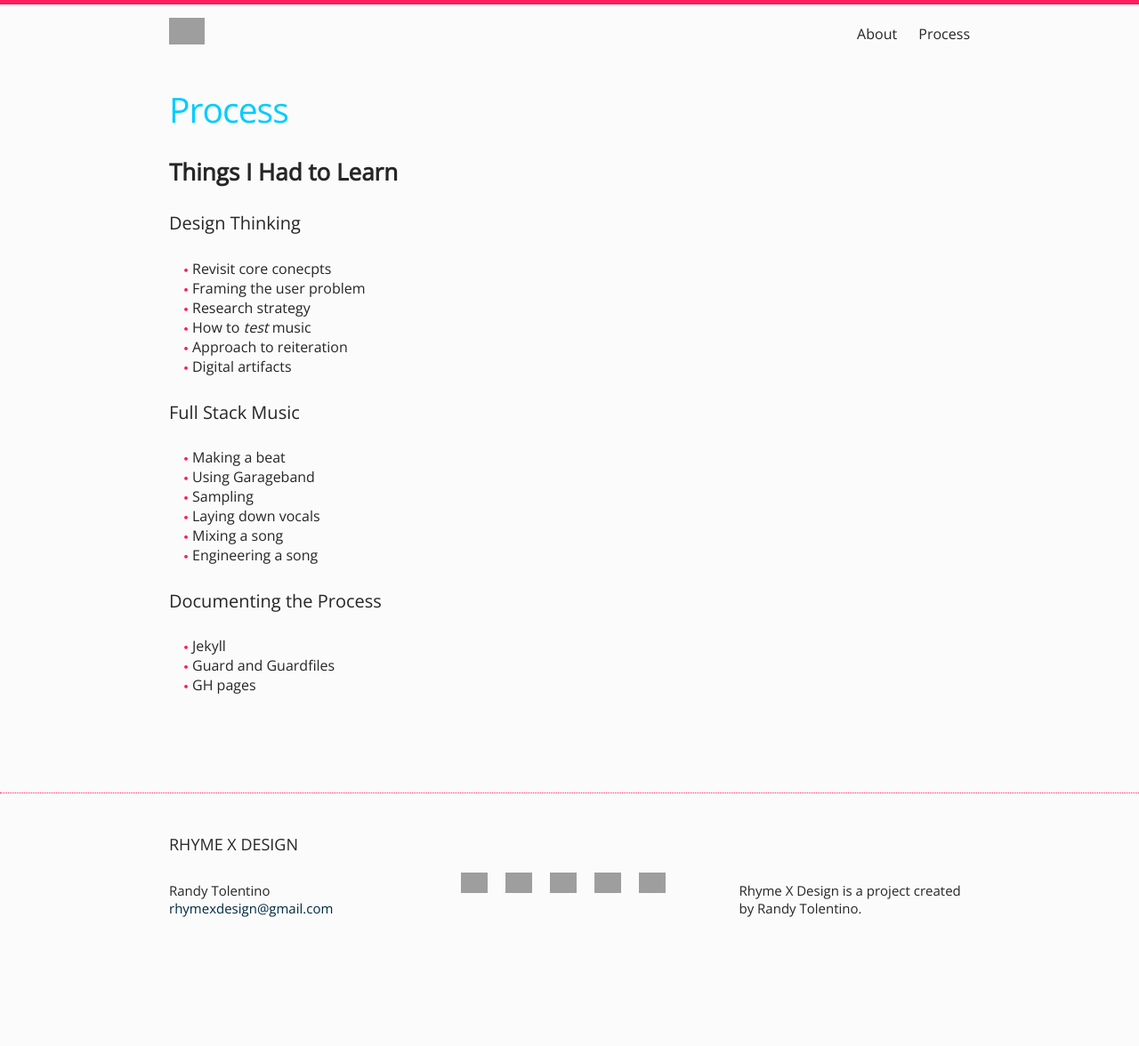
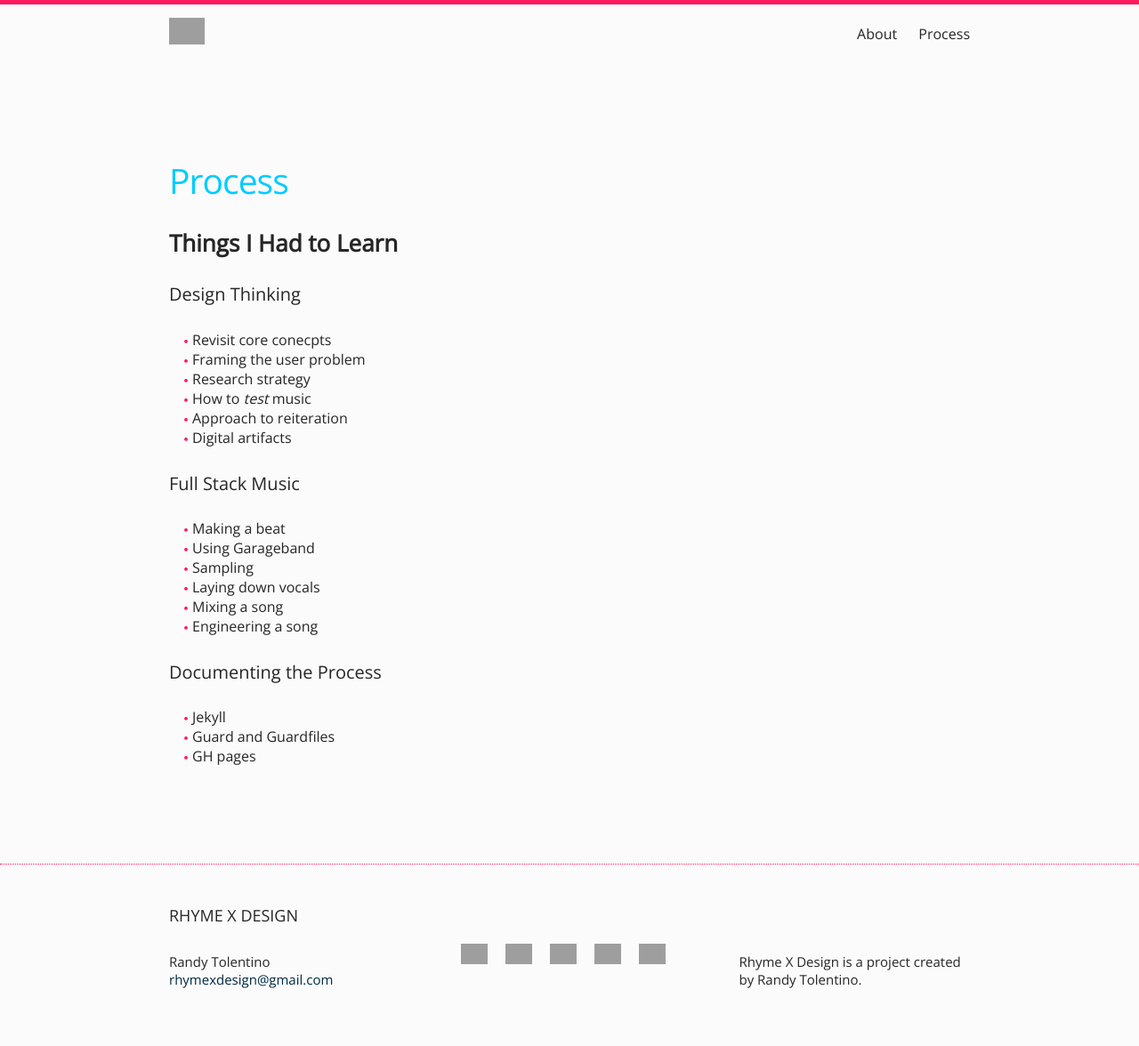
Before and after one commit to designrhyming/designrhyming, a Jekyll site: the page built from process.md, in a window 1280 px wide. Shown: the whole page at 89% size. Built offline with Jekyll 4.4.1, drawn with Linux system fonts in a browser that asks for light colours; before the commit the page ends 1096 px from its top, so only the background shows below that; grey boxes are pictures that could not be loaded.

Commit message:
site splash alignment and page-content padding

```diff
--- a/_sass/_layout.scss
+++ b/_sass/_layout.scss
@@ -36,7 +36,6 @@
     &--image {
         display: inline-block;
         width: 45%;
-        text-align: center;
         vertical-align: top;
         @include media-query($on-palm) {
             width: 100%
@@ -227,7 +226,7 @@
  */
 .page-content {
     min-height: 60vh;
-    margin-bottom: 5em;
+    padding: 5em 0 5em 0;
 }
 
 .post-list {
```
